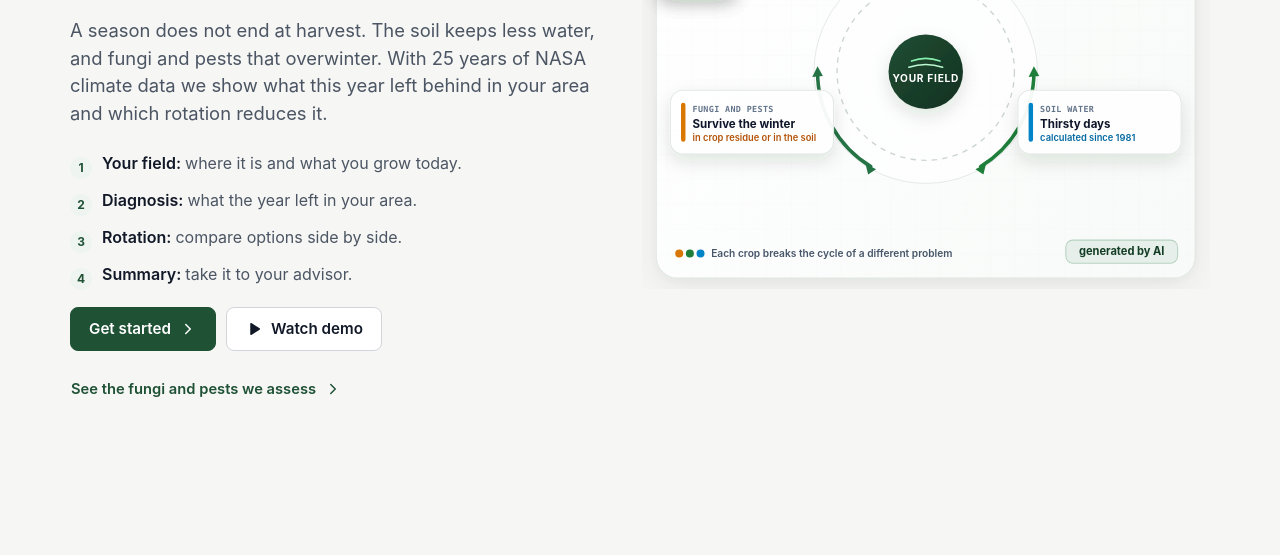
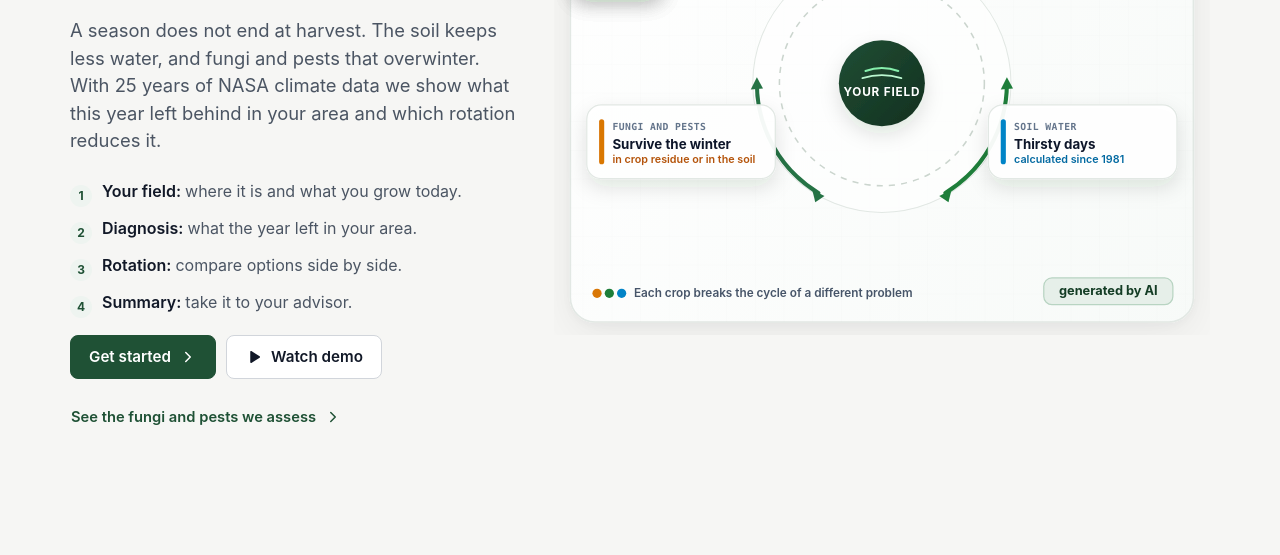
Before and after one commit to almacoz/field-memory, a plain HTML site: page web/index.html in a window 1280 px wide. Shown: the part 334-889 px from the top of the page. Before the commit the page ends 861 px from the top, so only its background shows below. Drawn offline with Linux system fonts and the light colour scheme.

Commit message:
Larger logo and home illustration on desktop

```diff
--- a/web/index.html
+++ b/web/index.html
@@ -65,6 +65,7 @@ button, select, input { font: inherit; color: inherit; }
 .marca { display: flex; align-items: center; gap: 8px; font-weight: 700; letter-spacing: -0.01em; color: var(--tinta); text-decoration: none; white-space: nowrap; }
 .marca svg { color: var(--acento); }
 .marca-logo { width: 32px; height: 32px; display: block; flex: none; }
+@media (min-width: 601px) { .marca-logo { width: 42px; height: 42px; } .marca { font-size: 1.08rem; } }
 .marca { position: relative; }
 @media (max-width: 600px) {
   .marca-ia { position: absolute; left: 21px; top: -5px; font-size: .5rem; padding: 0 3px; background: var(--panel); }
@@ -119,13 +120,13 @@ button, select, input { font: inherit; color: inherit; }
 
 /* ---------- Inicio ---------- */
 .inicio { display: grid; gap: 32px; align-items: center; }
-@media (min-width: 960px) { .inicio { grid-template-columns: 1fr 1.05fr; min-height: calc(100vh - 64px - 200px); } }
+@media (min-width: 960px) { .inicio { grid-template-columns: 1fr 1.45fr; min-height: calc(100vh - 64px - 200px); } }
 .inicio-txt { display: grid; gap: 20px; justify-items: start; }
 .inicio-txt .bajada { font-size: 1.15rem; color: var(--suave); max-width: 52ch; }
 .inicio-acc { display: flex; gap: 10px; flex-wrap: wrap; }
 .inicio-img { position: relative; }
 .inicio-img img, .inicio-img svg { width: 100%; height: auto; display: block; }
-.hero-visual-container { width: 100%; max-width: 620px; height: auto; overflow: visible; justify-self: center; }
+.hero-visual-container { width: 100%; max-width: 780px; height: auto; overflow: visible; justify-self: center; }
 .rot-visual { width: 100%; max-width: 560px; margin-top: 8px !important; }
 .rot-visual svg { width: 100%; height: auto; display: block; }
 .ini-orbita { transform-origin: 320px 265px; animation: ini-giro 60s linear infinite; }
```
